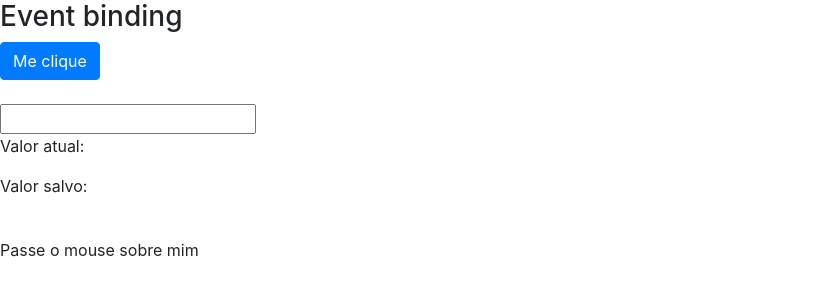
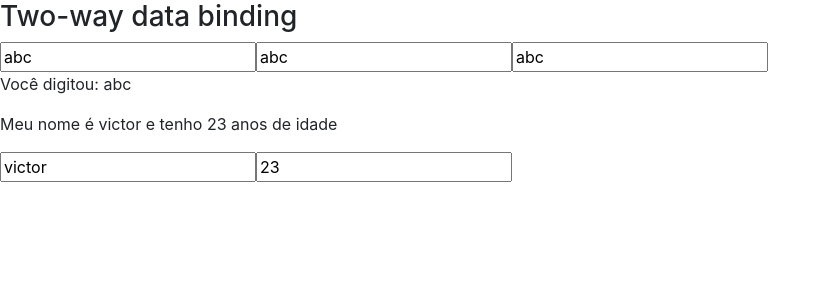
Before and after one commit to victorsuc/primeiro-projeto, an Angular app: page / in a window 1280 px wide. Shown: the top 300 px of the page, without its empty margins (0-831 px from the left). Built offline with nearby package versions, Linux system fonts and the light colour scheme.

Commit message:
Criando input two-way data binding para atualizar tanto o componente quanto o template

```diff
--- a/src/app/data-binding/data-binding.component.html
+++ b/src/app/data-binding/data-binding.component.html
@@ -51,7 +51,7 @@
     </article>
 </section>
 
--->
+
 
 <section>
     <article>
@@ -79,3 +79,35 @@
         </div>
     </article>
 </section>
+
+-->
+
+<section class="Two-way-binding">
+    <article>
+        <h3>Two-way data binding</h3>
+        <div>
+            <input type="text"
+                [value]="nome"
+                (input)="nome = $event.target.value"
+            />
+
+
+            <input type="text"
+                [ngModel]="nome"
+                (ngModelChange)="nome = $event"
+            />
+
+            <input type="text"
+            [(ngModel)]="nome">
+
+        <p>Você digitou: {{ nome }}</p>
+        </div>
+
+        <p>Meu nome é {{ pessoa.nome }} e tenho {{ pessoa.idade }} anos de idade</p>
+
+        <div>
+            <input type="text" [(ngModel)] = "pessoa.nome"/>
+            <input type="text" [(ngModel)] = "pessoa.idade"/>
+        </div>
+    </article>
+</section>
--- a/src/app/data-binding/data-binding.component.ts
+++ b/src/app/data-binding/data-binding.component.ts
@@ -1,4 +1,4 @@
-import { Component, OnInit } from '@angular/core';
+import { Component, OnInit, ViewContainerRef } from '@angular/core';
 
 @Component({
   selector: 'app-data-binding',
@@ -13,6 +13,11 @@
   valorAtual: string = '';
   valorSalvo: string = '';
   isMouseOver: boolean = false;
+  nome: string = 'abc';
+  pessoa: any = {
+    nome: 'victor',
+    idade: 23
+  }
 
   constructor() { }
 
```
